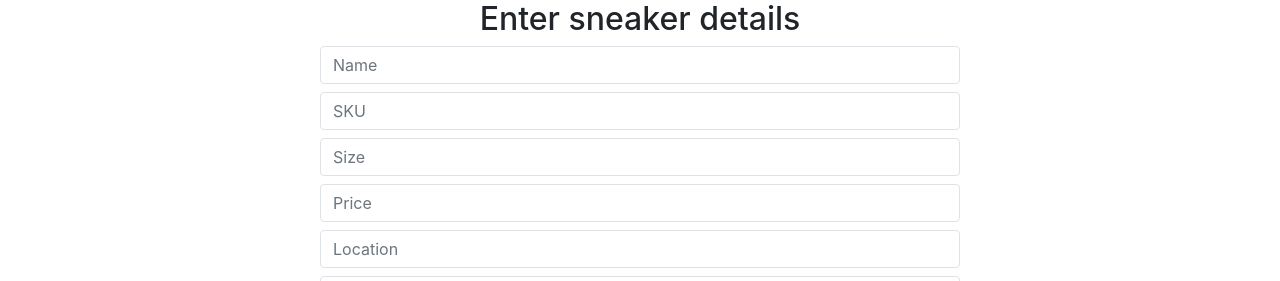
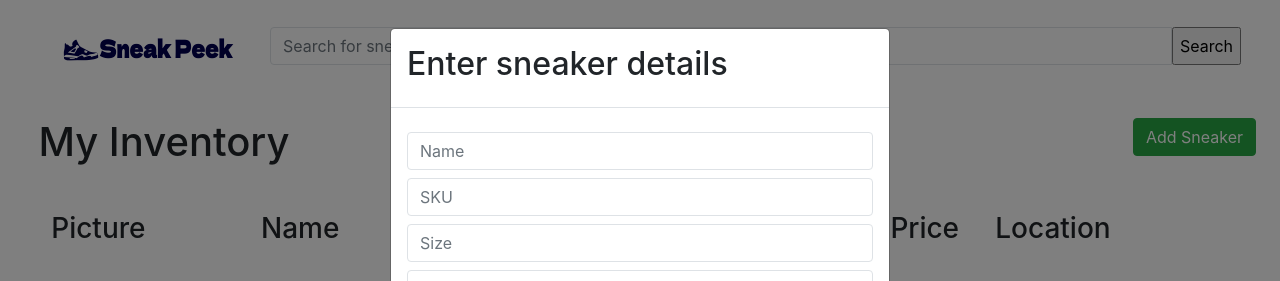
Before and after one commit to tianjeff/sneak-peek, a Flask app: page /create in a window 1280 px wide. Shown: the top 281 px of the page. Run offline with Flask 2, Linux system fonts and the light colour scheme; data comes from the database, SQL or seed files in the repository; both versions use the stored data as it was after the commit; some libraries are stand-ins or nearby versions.

Commit message:
implemented modal for create

```diff
--- a/app.py
+++ b/app.py
@@ -78,7 +78,22 @@ def search():
 
 @app.route('/create')
 def create():
-    return render_template('create.html')
+    conn = get_db_connection()
+    old_results = conn.execute('SELECT * FROM sneakers ORDER BY size ASC').fetchall()
+    conn.close()
+
+    snkr_list = []
+    sku_dict = {}
+    for (snkrid, snkrname, sku, size, price, loc) in old_results:
+        if sku not in sku_dict:
+            sku_dict[sku] = []
+            snkr_list.append((snkrname, sku, sku_to_img_dict[sku]))
+        sku_dict[sku].append((snkrid, size, price, loc))
+
+    results = {'snkr_list': snkr_list, 'sku_dict': sku_dict}
+    print(results)
+
+    return render_template('create.html', **results)
 
 def dump_sku_to_image_dict():
     outfile = open('sku_to_image.json', 'w')
--- a/templates/base.html
+++ b/templates/base.html
@@ -60,4 +60,6 @@
             {% block content %} {% endblock %}
         </div>
     </body>
+
+    {% block script %} {% endblock %}
 </html>
--- a/templates/create.html
+++ b/templates/create.html
@@ -1,4 +1,4 @@
-<!doctype html>
+<!-- <!doctype html>
 
 <html lang="en">
     <head>
@@ -54,4 +54,53 @@
 
 
     </body>
-</html>
+</html> -->
+
+{% extends 'index.html' %}
+
+{% block modal %}
+    <div class="modal" id="createModal" tabindex="-1" role="dialog" aria-labelledby="createModalLabel" aria-hidden="true">
+        <div class="modal-dialog" role="document">
+            <div class="modal-content">
+                <div class="modal-header">
+                    <h2>Enter sneaker details</h2>
+                </div>
+                <div class="modal-body">
+                    <form id="create-form" action="/create" method="POST" novalidate enctype="multipart/form-data">
+                        <div class="mx-auto my-2 input-group justify-content-center">
+                            <input type="text" name="snkrname" class="form-control border" placeholder="Name">
+                        </div>
+                        <div class="mx-auto my-2 input-group justify-content-center">
+                            <input type="text" name="sku" class="form-control border" placeholder="SKU">
+                        </div>
+                        <div class="mx-auto my-2 input-group justify-content-center">
+                            <input type="text" name="size" class="form-control border" placeholder="Size">
+                        </div>
+                        <div class="mx-auto my-2 input-group justify-content-center">
+                            <input type="text" name="price" class="form-control border" placeholder="Price">
+                        </div>
+                        <div class="mx-auto my-2 input-group justify-content-center">
+                            <input type="text" name="loc" class="form-control border" placeholder="Location">
+                        </div>
+                        <div class="mx-auto my-2 input-group justify-content-center">
+                            <input type="text" name="image" class="form-control border" placeholder="Image URL (Optional)">
+                        </div>
+                    </form>
+                </div>
+                <div class="modal-footer">
+                    <a href="/" class="btn btn-secondary">Close</a>
+                    <button type="submit" form="create-form" class="btn btn-primary">Add sneaker</button>
+                </div>
+            </div>
+        </div>
+    </div>
+{% endblock %}
+
+{% block script %}
+    <script>
+        $(document).ready(function(){
+            console.log("window is loaded")
+            $("#createModal").modal("show")
+        })
+    </script>
+{% endblock %}
--- a/templates/index.html
+++ b/templates/index.html
@@ -47,4 +47,7 @@
             </div>
         </div>
     {% endfor %}
+
+    {% block modal %} {% endblock %}
+
 {% endblock %}
```
Also changed, not shown: database.db.
